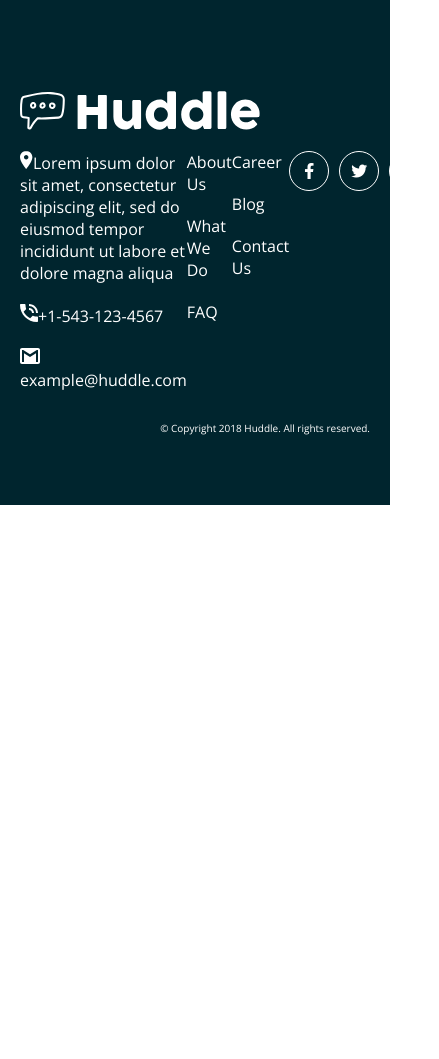
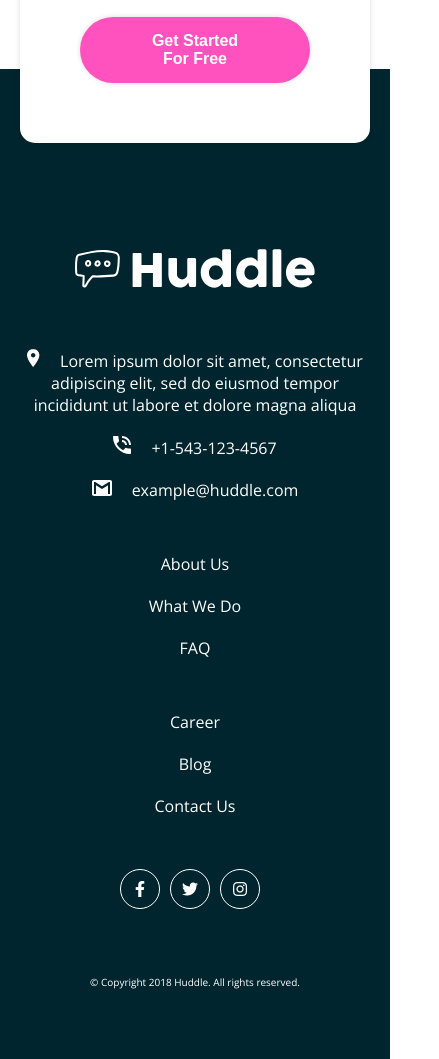
Before and after one commit to adriansmuresan/Huddle-Page, a plain HTML site: page index.html in a window 390 px wide. Shown: the part 2699-3758 px from the top of the page, 439 px wide, since content can reach past the window. Before the commit the page ends 3204 px from the top, so only its background shows below. Drawn offline with nearby package versions, Linux system fonts and the light colour scheme.

Commit message:
Removes divs form footer, adds classes

```diff
--- a/index.html
+++ b/index.html
@@ -45,7 +45,7 @@
           </div>
 
           <div>
-            <img src="./images/illustration-mockups.svg" alt="mockups" />
+            <img class="header-image" src="./images/illustration-mockups.svg" alt="mockups" />
           </div>
         </div>
       </div>
@@ -70,7 +70,7 @@
             />
           </div>
         </div>
-        <div class="box flex">
+        <div class="box flex flex-mobile-reverse">
           <div>
             <img
               src="./images/illustration-flowing-conversation.svg"
@@ -116,7 +116,6 @@
       <div class="container">
         <img src="./images/logo-white.svg" alt="logo" />
         <div class="flex align-start">
-          <div>
           <ul>
             <li>
               <a href="#"
@@ -142,23 +141,20 @@
               >
             </li>
           </ul>
-          </div>
-          <div>
+
           <ul>
             <li><a href="#">About Us</a></li>
             <li><a href="#">What We Do</a></li>
             <li><a href="#">FAQ</a></li>
           </ul>
-          </div>
-          <div>
+
           <ul>
             <li><a href="#">Career</a></li>
             <li><a href="#">Blog</a></li>
             <li><a href="#">Contact Us</a></li>
           </ul>
-          </div>
-          <div>
-            <ul class="flex">
+
+          <ul class="social-links">
             <li>
               <a class="social" href="#"><i class="fab fa-facebook-f"></i></a>
             </li>
@@ -170,7 +166,6 @@
             </li>
           </ul>
         </div>
-        </div>
 
         <p>&copy; Copyright 2018 Huddle. All rights reserved.</p>
       </div>
--- a/style.css
+++ b/style.css
@@ -48,11 +48,18 @@ header {
 
 .align-start {
   align-items: flex-start;
+  margin-top: 40px;
 }
 
 .flex > div {
   flex: 1;
   align-items: center;
+}
+
+footer .social-links {
+  display: flex;
+  align-items: center;
+  justify-content: center;
 }
 
 nav {
@@ -111,7 +118,6 @@ footer * {
 
 footer ul {
   list-style-type: none;
-  padding: 0;
 }
 
 footer ul li {
@@ -139,3 +145,39 @@ footer p {
   text-align: right;
   font-size: 10px;
 }
+
+footer div ul li a img {
+  margin-right: 20px;
+}
+
+@media screen and (max-width: 768px) {
+  body {
+    text-align: center;
+  }
+
+  nav.flex {
+    flex-direction: row;
+  }
+
+  .flex {
+    flex-direction: column;
+  }
+
+  .flex-mobile-reverse {
+    flex-direction: column-reverse;
+  }
+
+  footer ul {
+    width: 100%;
+    padding: 0;
+  }
+
+  footer p {
+    text-align: center;
+  }
+
+  header .header-image {
+    margin-top: 40px;
+  }
+
+}
```
Lines whose indentation alone changed are shown as unchanged.
